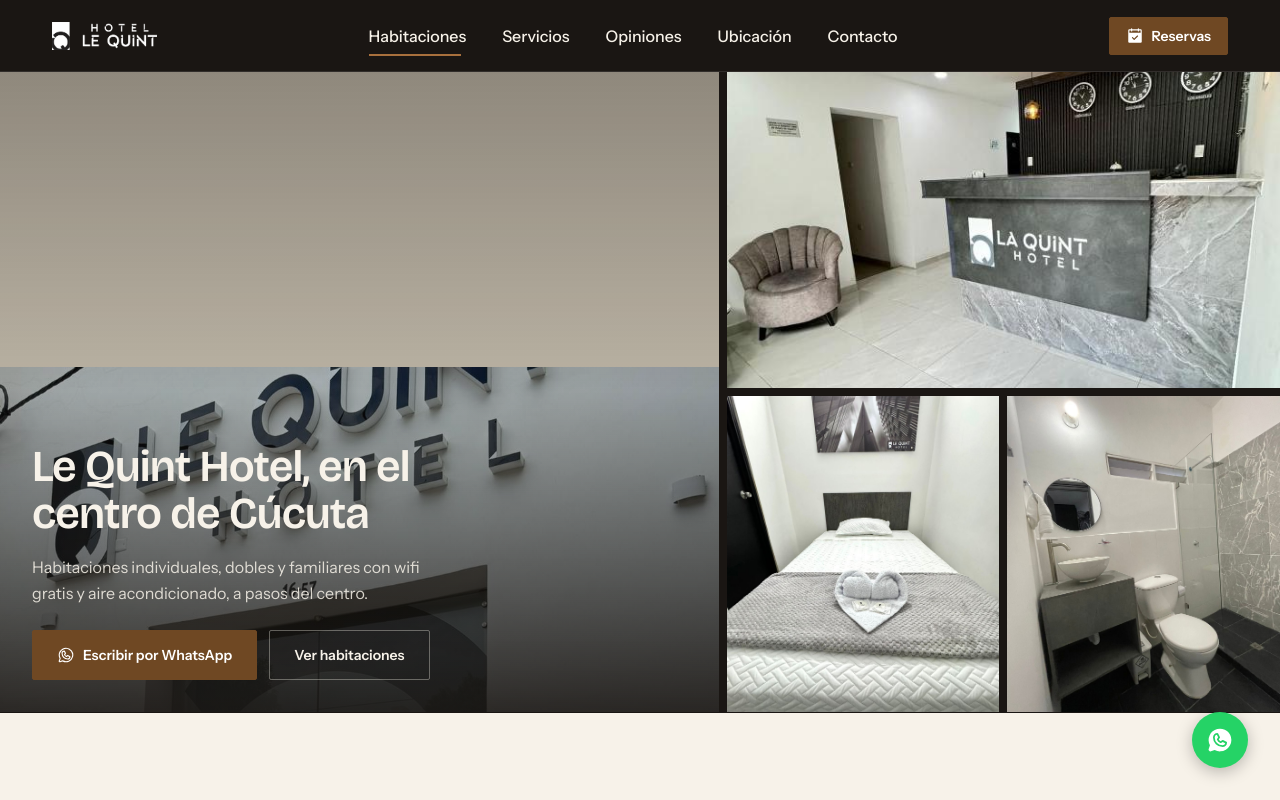
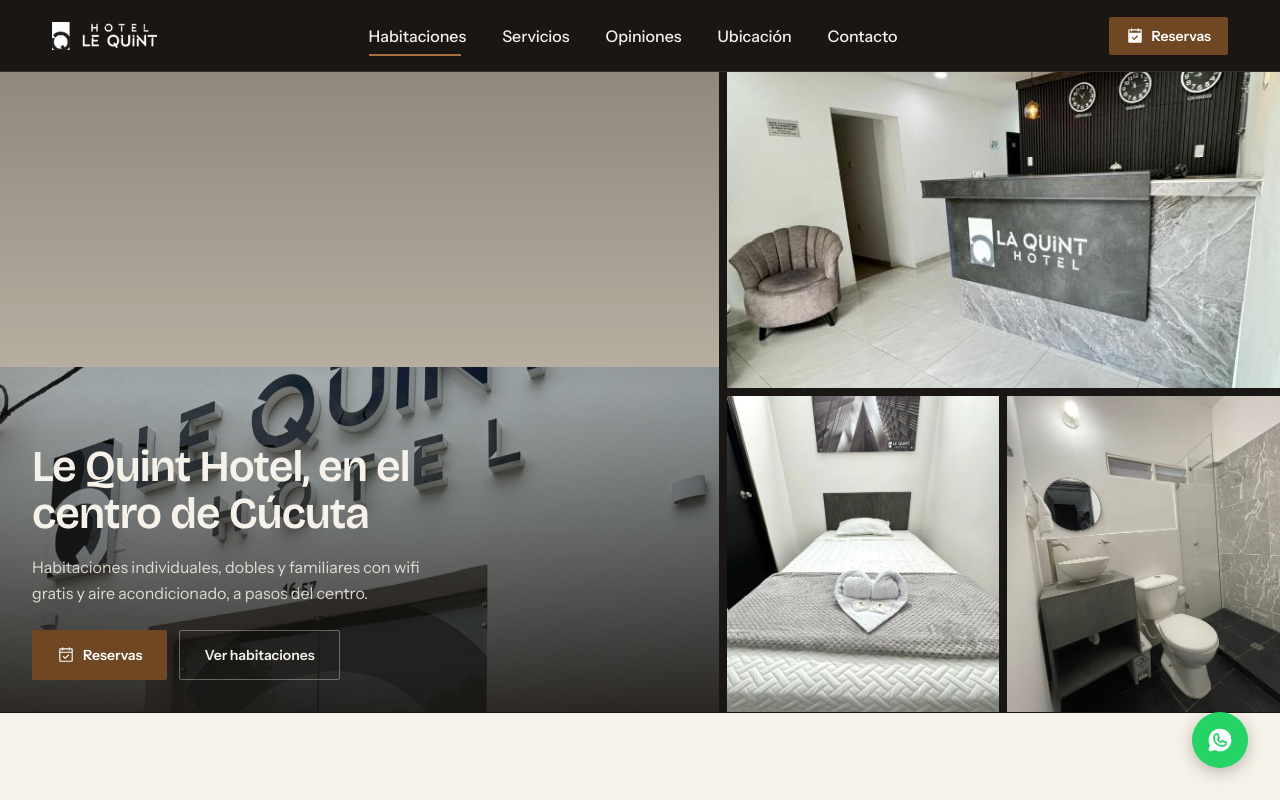
Before and after one commit to lequinthotelapi-cpu/lequintlanding, a Next.js app: page / in a window 1280 px wide. Shown: the top 800 px of the page. Built offline with nearby package versions, Linux system fonts and the light colour scheme.

Commit message:
change to reservas label and whatsapp message

```diff
--- a/src/components/Footer.tsx
+++ b/src/components/Footer.tsx
@@ -13,7 +13,9 @@
 ];
 
 export function Footer() {
-  const whatsappHref = hotel.whatsapp ? `https://wa.me/${hotel.whatsapp}` : null;
+  const whatsappHref = hotel.whatsapp
+    ? `https://wa.me/${hotel.whatsapp}${hotel.defaultMessage ? `?text=${encodeURIComponent(hotel.defaultMessage)}` : ""}`
+    : null;
   const telefonoHref = hotel.telefono ? `tel:${hotel.telefono.replace(/\s+/g, "")}` : null;
   const redes = [
     { href: hotel.redes.instagram, label: "Instagram", Icon: InstagramLogo },
--- a/src/components/Navbar.tsx
+++ b/src/components/Navbar.tsx
@@ -87,9 +87,12 @@
     return () => window.removeEventListener("resize", updateIndicator);
   }, [activeHref]);
 
-  const whatsappHref = hotel.whatsapp
-    ? `https://wa.me/${hotel.whatsapp}`
-    : "#contacto";
+  const whatsappHref = (() => {
+    if (!hotel.whatsapp) return "#contacto";
+    const base = `https://wa.me/${hotel.whatsapp}`;
+    const text = hotel.defaultMessage ? `?text=${encodeURIComponent(hotel.defaultMessage)}` : "";
+    return `${base}${text}`;
+  })();
 
   return (
     <header className="sticky top-0 z-50">
@@ -199,8 +202,8 @@
             rel={hotel.whatsapp ? "noopener noreferrer" : undefined}
             className="mt-8 inline-flex items-center justify-center gap-2 rounded-[2px] bg-accent-ink px-6 py-4 text-base font-semibold text-white active:translate-y-px"
           >
-            <WhatsappLogo size={20} weight="fill" />
-            Escribir por WhatsApp
+            <CalendarCheck size={20} weight="fill" />
+            Reservas
           </a>
         </nav>
       ) : null}
--- a/src/components/WhatsAppFloat.tsx
+++ b/src/components/WhatsAppFloat.tsx
@@ -7,7 +7,9 @@
  * Client Component aqui.
  */
 export function WhatsAppFloat() {
-  const whatsappHref = hotel.whatsapp ? `https://wa.me/${hotel.whatsapp}` : "#contacto";
+  const whatsappHref = hotel.whatsapp
+    ? `https://wa.me/${hotel.whatsapp}${hotel.defaultMessage ? `?text=${encodeURIComponent(hotel.defaultMessage)}` : ""}`
+    : "#contacto";
 
   return (
     <a
--- a/src/components/sections/Contacto.tsx
+++ b/src/components/sections/Contacto.tsx
@@ -4,7 +4,9 @@
 import { Reveal } from "@/components/ui/Reveal";
 
 export function Contacto() {
-  const whatsappHref = hotel.whatsapp ? `https://wa.me/${hotel.whatsapp}` : "#contacto";
+  const whatsappHref = hotel.whatsapp
+    ? `https://wa.me/${hotel.whatsapp}${hotel.defaultMessage ? `?text=${encodeURIComponent(hotel.defaultMessage)}` : ""}`
+    : "#contacto";
   const telefonoHref = hotel.telefono ? `tel:${hotel.telefono.replace(/\s+/g, "")}` : null;
   const emailHref = hotel.email ? `mailto:${hotel.email}` : null;
 
--- a/src/components/sections/Hero.tsx
+++ b/src/components/sections/Hero.tsx
@@ -1,5 +1,5 @@
 import Image from "next/image";
-import { WhatsappLogo } from "@phosphor-icons/react/dist/ssr";
+import { WhatsappLogo, CalendarCheck } from "@phosphor-icons/react/dist/ssr";
 import fachada from "@assets/imgs/fachada.jpg";
 import recepcion2 from "@assets/imgs/recepcion2.jpg";
 import individual2 from "@assets/imgs/individual2.jpg";
@@ -9,9 +9,12 @@
 import { Parallax } from "@/components/ui/Parallax";
 
 export function Hero() {
-  const whatsappHref = hotel.whatsapp
-    ? `https://wa.me/${hotel.whatsapp}`
-    : "#contacto";
+  const whatsappHref = (() => {
+    if (!hotel.whatsapp) return "#contacto";
+    const base = `https://wa.me/${hotel.whatsapp}`;
+    const text = hotel.defaultMessage ? `?text=${encodeURIComponent(hotel.defaultMessage)}` : "";
+    return `${base}${text}`;
+  })();
 
   return (
     <section id="top" className="relative overflow-hidden bg-ink">
@@ -49,10 +52,10 @@
               <Button
                 href={whatsappHref}
                 variant="primary"
-                icon={WhatsappLogo}
+                icon={CalendarCheck}
                 external={Boolean(hotel.whatsapp)}
               >
-                Escribir por WhatsApp
+                Reservas
               </Button>
               <Button href="#habitaciones" variant="outline-invert">
                 Ver habitaciones
--- a/src/components/sections/ReviewsCarrusel.tsx
+++ b/src/components/sections/ReviewsCarrusel.tsx
@@ -96,7 +96,7 @@
               </p>
             </div>
             <Button
-              href={hotel.whatsapp ? `https://wa.me/${hotel.whatsapp}` : "#contacto"}
+              href={hotel.whatsapp ? `https://wa.me/${hotel.whatsapp}${hotel.defaultMessage ? `?text=${encodeURIComponent(hotel.defaultMessage)}` : ""}` : "#contacto"}
               variant="primary"
               icon={WhatsappLogo}
               external={Boolean(hotel.whatsapp)}
--- a/src/data/hotel.ts
+++ b/src/data/hotel.ts
@@ -12,6 +12,7 @@
   telefono: string;
   whatsapp: string;
   email: string;
+  defaultMessage?: string;
   coordenadas: { lat: number; lng: number } | null;
   checkIn: string;
   checkOut: string;
@@ -33,6 +34,8 @@
   whatsapp: "573116506060",
   // Correo oficial del hotel
   email: "lequinthotel@gmail.com",
+  // Mensaje por defecto para contactos vía WhatsApp (opcional)
+  defaultMessage: "Hola, les escribo desde la página web de Le Quint Hotel para solicitar información sobre disponibilidad y tarifas. Muchas gracias.",
   // PENDIENTE: coordenadas GPS exactas
   coordenadas: null,
   checkIn: "2:00 p.m.",
```
